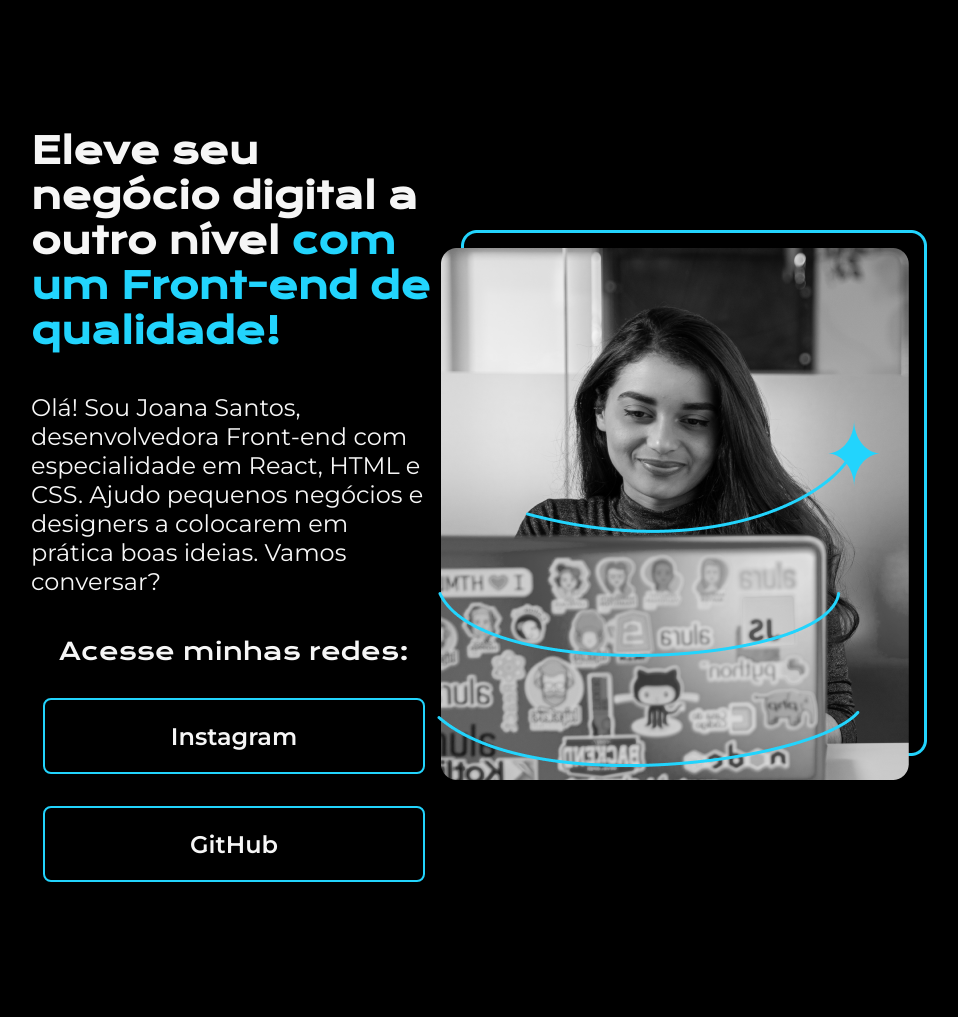
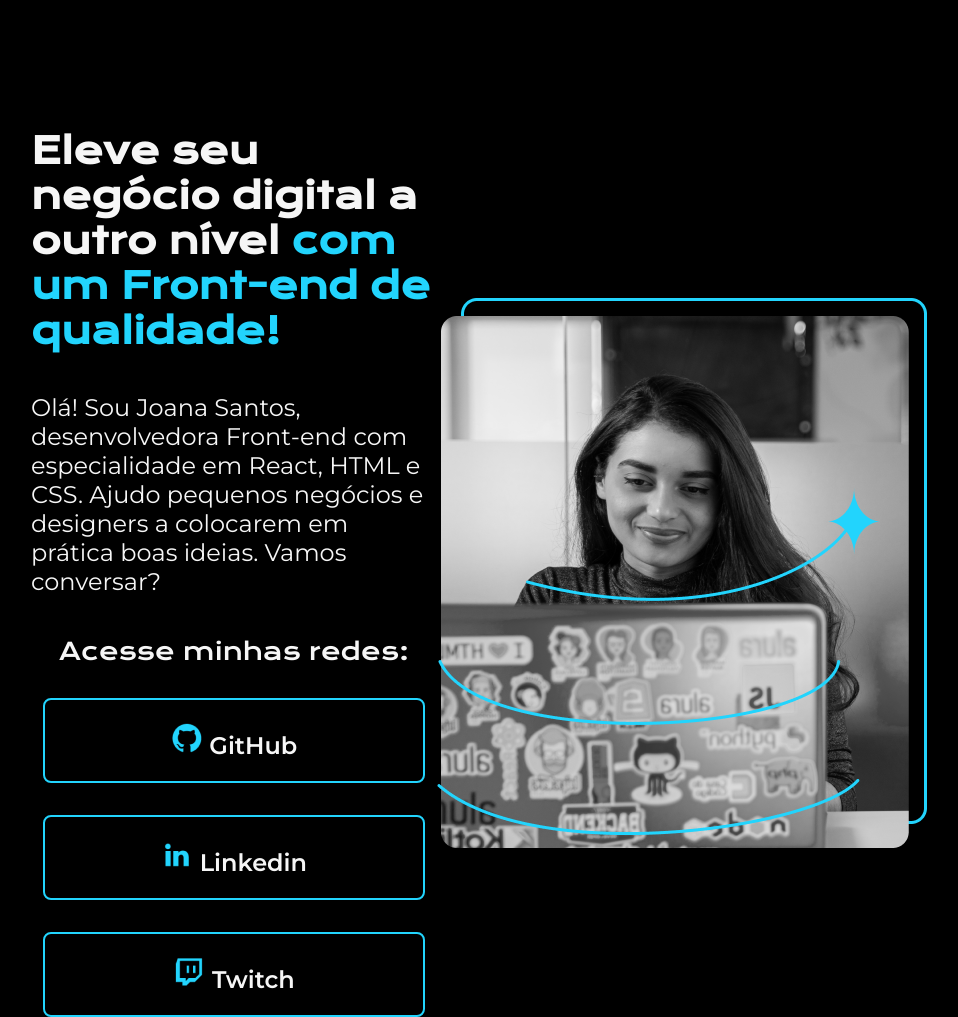
Before and after one commit to PabloMorais10/ALURA-PORTIFOLIO, a plain HTML site: page index.html in a window 1280 px wide. Shown: the whole page, without its empty margins (161-1119 px from the left). Before the commit the page ends 928 px from the top, so only its background shows below. Drawn offline with nearby package versions, Linux system fonts and the light colour scheme.

Commit message:
inserindo icones redes sociais

```diff
--- a/index.html
+++ b/index.html
@@ -22,8 +22,9 @@
       </p>
       <div class="apresentacao__links">
         <h2 class="apresentacao__links__subtitulo">Acesse minhas redes:</h2>
-        <a class="apresentacao__links__link" href="https://www.instagram.com/">Instagram</a>
-        <a class="apresentacao__links__link" href="https://github.com/PabloMorais10">GitHub</a>
+        <a class="apresentacao__links__link" href="https://github.com/PabloMorais10">  <img src="assets/imagens/Logo Github.png" alt=""> GitHub</a>
+        <a class="apresentacao__links__link" href="https://www.linkedin.com//">   <img src="assets/imagens/Logo linkedin.png" alt=""> Linkedin</a>
+        <a class="apresentacao__links__link" href="https://www.instagram.com/"> <img src="assets/imagens/Logo Twitch.png" alt=""> Twitch</a>
       </div>
     </section>
       <img src="assets/imagens/foto.png" alt="">
```
Also changed, not shown: assets/imagens/Logo Github.png (added), assets/imagens/Logo Twitch.png (added), assets/imagens/Logo linkedin.png (added).
